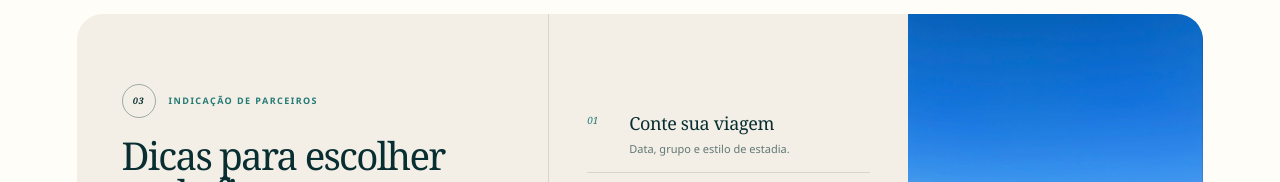
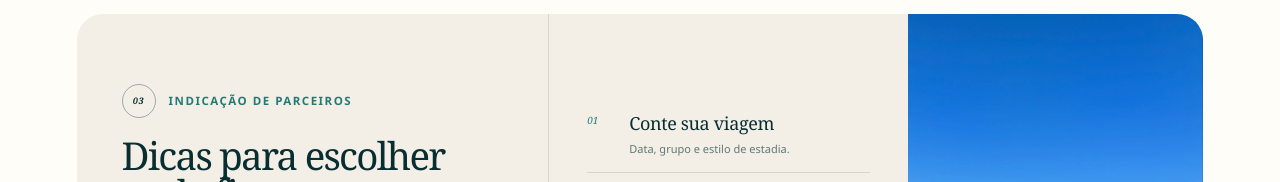
Before and after one commit to Judice007/manoatour, a Next.js app: page / in a window 1280 px wide. Shown: the part 2000-2182 px from the top of the page. Built offline with nearby package versions, Linux system fonts and the light colour scheme.

Commit message:
Increase partner recommendation label

```diff
--- a/app/globals.css
+++ b/app/globals.css
@@ -116,7 +116,7 @@ h1 em, h2 em { color: var(--coral); font-weight: 400; }
 .stay-card { grid-column: 1 / -1; display: grid; grid-template-columns: 1.15fr .88fr .72fr; overflow: hidden; border-radius: 26px; background: var(--sand); }
 .stay-card__copy { position: relative; padding: clamp(30px, 3.5vw, 48px); display: flex; flex-direction: column; justify-content: center; }
 .stay-card__heading { display: flex; align-items: center; gap: 13px; margin-bottom: 18px; }
-.stay-card__heading .tour-type { margin: 0; }
+.stay-card__heading .tour-type { margin: 0; font-size: clamp(11px, .9vw, 13px); letter-spacing: .13em; }
 .stay-card__copy .tour-card__index { position: static; flex: 0 0 auto; border-color: rgba(8,46,49,.35); color: var(--ink); }
 .stay-card__copy > p:not(.tour-type) { margin: 14px 0 20px; line-height: 1.55; }
 .stay-card__copy .button { align-self: flex-start; }
```
Also changed, not shown: 1 other file (tests, documents, lock files or other folders).
